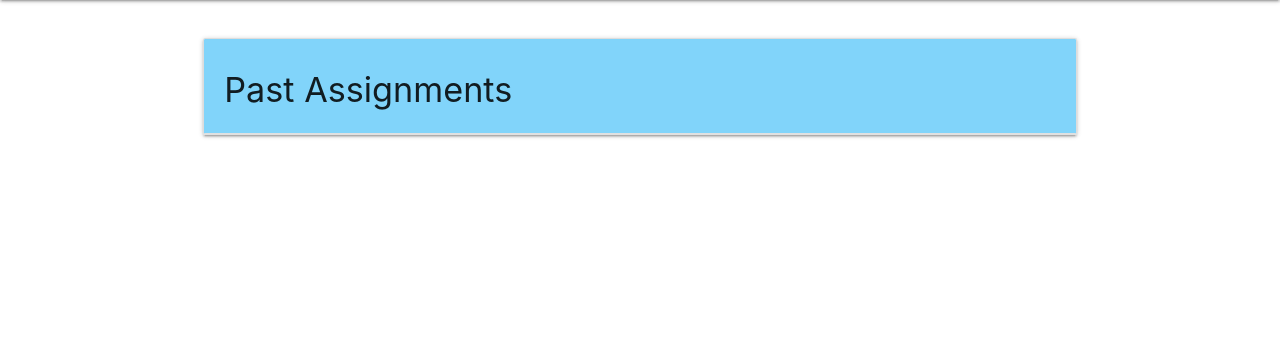
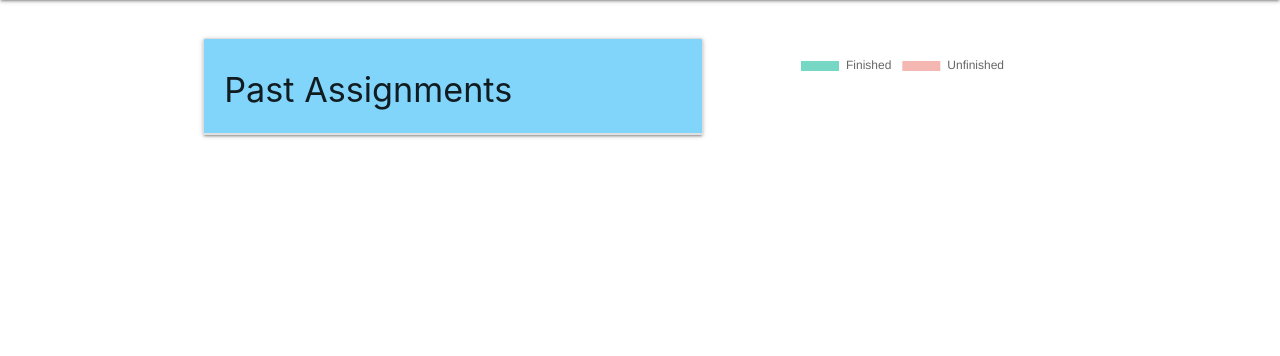
Before and after one commit to PPM-Fi/cepf, a Django app: page /history in a window 1280 px wide. Shown: the part 64-420 px from the top of the page. Run offline with Django 3.2, Linux system fonts and the light colour scheme; the visitor is signed in with stand-in values (Sample User, id 1); data that the repository does not hold is empty.

Commit message:
Added past assignments pie chart.

```diff
--- a/src/cepf/views.py
+++ b/src/cepf/views.py
@@ -55,6 +55,8 @@
             officers__id=request.user.id
         ).order_by('-date')
 
+    data = [0, 0]
+
     for appointment in appointments:
         if appointment.date.date() < d.today():
             context['assignments'].append(
@@ -68,6 +70,16 @@
                     'id': appointment.id
                 }
             )
+
+            if appointment.is_completed:
+                data[0] += 1
+            else:
+                data[1] += 1
+
+    labels = ['Finished', 'Unfinished']
+
+    context['labels'] = labels
+    context['data'] = data
 
     return render(request, 'history.html', context)
 
--- /dev/null
+++ b/src/static/css/history.css
@@ -0,0 +1,6 @@
+#pie-container {
+        width: 70% !important;
+        height: 70% !important;
+        margin: auto;
+        padding-top: 20px;
+}
--- a/src/templates/base.html
+++ b/src/templates/base.html
@@ -66,6 +66,7 @@
         </footer>
 
         <script src="https://cdnjs.cloudflare.com/ajax/libs/materialize/1.0.0/js/materialize.min.js"></script>
+        <script src="https://cdn.jsdelivr.net/npm/chart.js@2.9.3/dist/Chart.min.js"></script>
         {% block scripts %}
         {% endblock %}
 </body>
--- a/src/templates/history.html
+++ b/src/templates/history.html
@@ -3,13 +3,14 @@
 
 {% block head %}
 <link rel="stylesheet" href="{% static "css/calendar.css" %}">
+<link rel="stylesheet" href="{% static "css/history.css" %}">
 {% endblock %}
 
 {% block content %}
 <main>
         <div class="container">
                 <div class="row">
-                        <div class="col s12 m12 l12">
+                        <div class="col s12 m12 l7">
                                 <ul class="collapsible collection with-header">
                                         <li class="collection-header light-blue lighten-3">
                                                 <h4>Past Assignments</h4>
@@ -44,6 +45,11 @@
                                         {% endfor %}
                                 </ul>
                         </div>
+                        <div class="col s12 m12 l5">
+                                <div id="pie-container">
+                                        <canvas id="pie-chart"></canvas>
+                                </div>
+                        </div>
                 </div>
         </div>
 </main>
@@ -51,4 +57,28 @@
 
 {% block scripts %}
 <script src="{% static "js/nav.js" %}"></script>
+<script>
+        var config = {
+                type: 'pie',
+                data: {
+                        datasets: [{
+                                data: {{ data|safe }},
+                                backgroundColor: [
+                                        '#76D7C4', '#F5B7B1'
+                                ],
+                                label: 'Population'
+                        }],
+                        labels: {{ labels|safe }}
+                },
+                options: {
+                        responsive: true,
+                        aspectRatio: 1
+                }
+        };
+
+        window.onload = function() {
+                var ctx = document.getElementById('pie-chart').getContext('2d');
+                window.myPie = new Chart(ctx, config);
+        };
+</script>
 {% endblock %}
```
